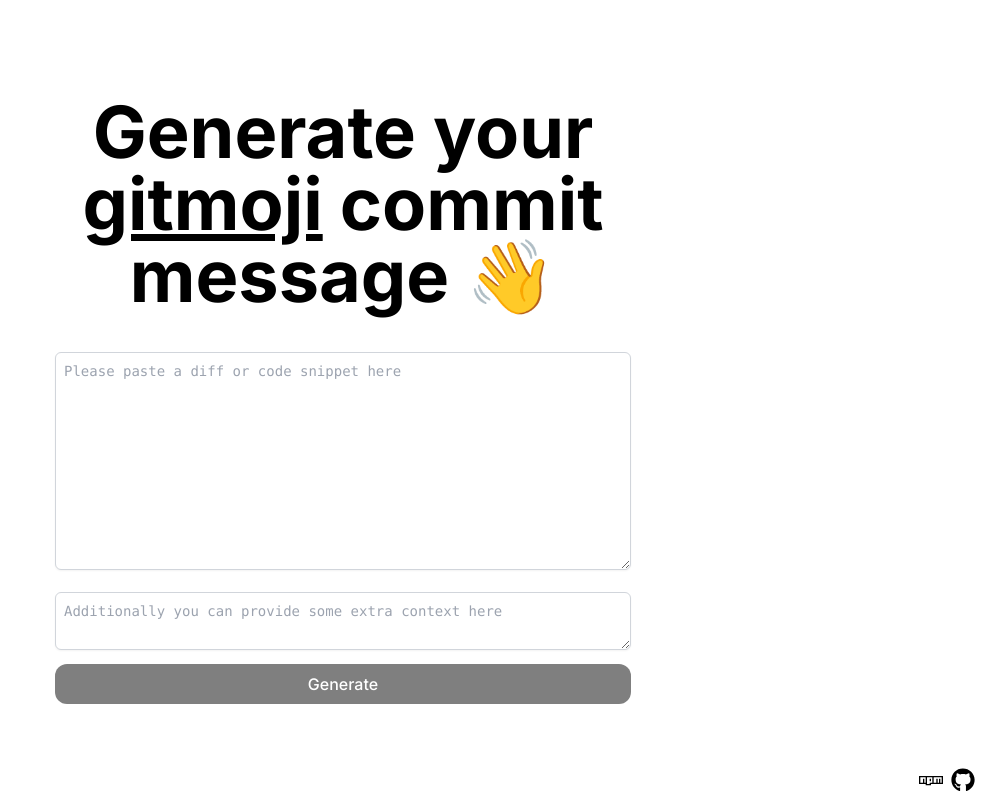
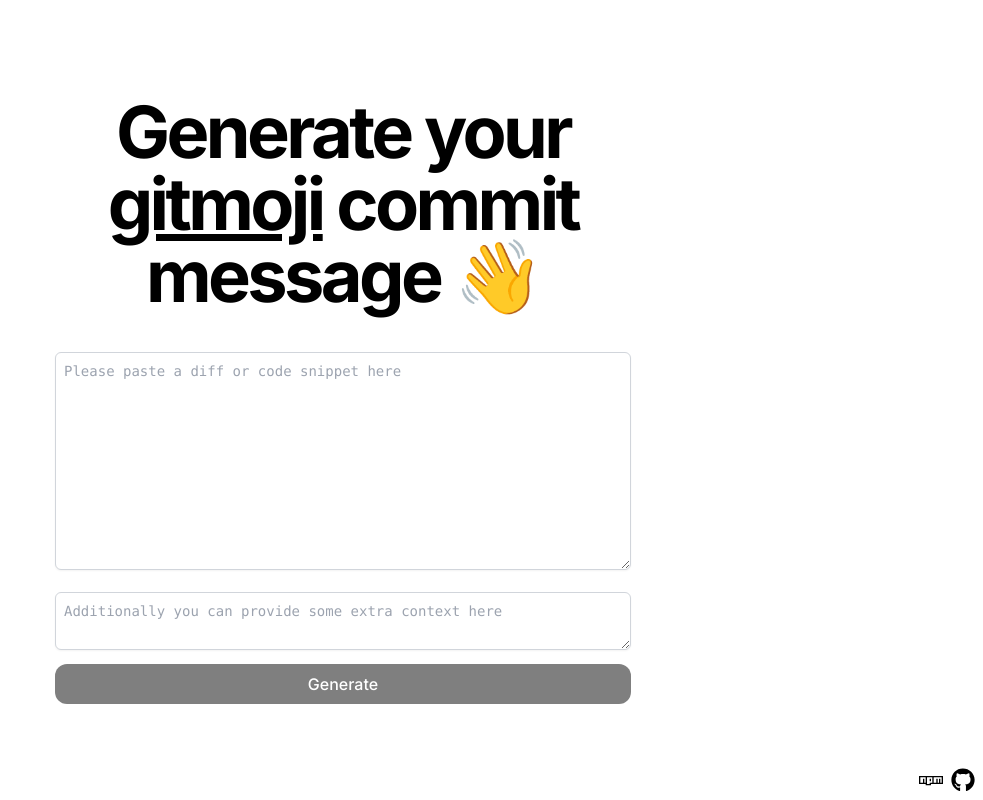
Before and after one commit to segersniels/genmoji, a Next.js app: page / in a window 1280 px wide. Shown: the whole page, without its empty margins (297-1280 px from the left). Built offline with nearby package versions, Linux system fonts and the light colour scheme.

Commit message:
:lipstick: Make title tighter

```diff
--- a/src/styles/Home.module.css
+++ b/src/styles/Home.module.css
@@ -18,7 +18,8 @@
   @apply text-7xl
     font-bold
     text-center
-    mb-8;
+    mb-8
+    tracking-tighter;
 }
 
 .textarea {
```
